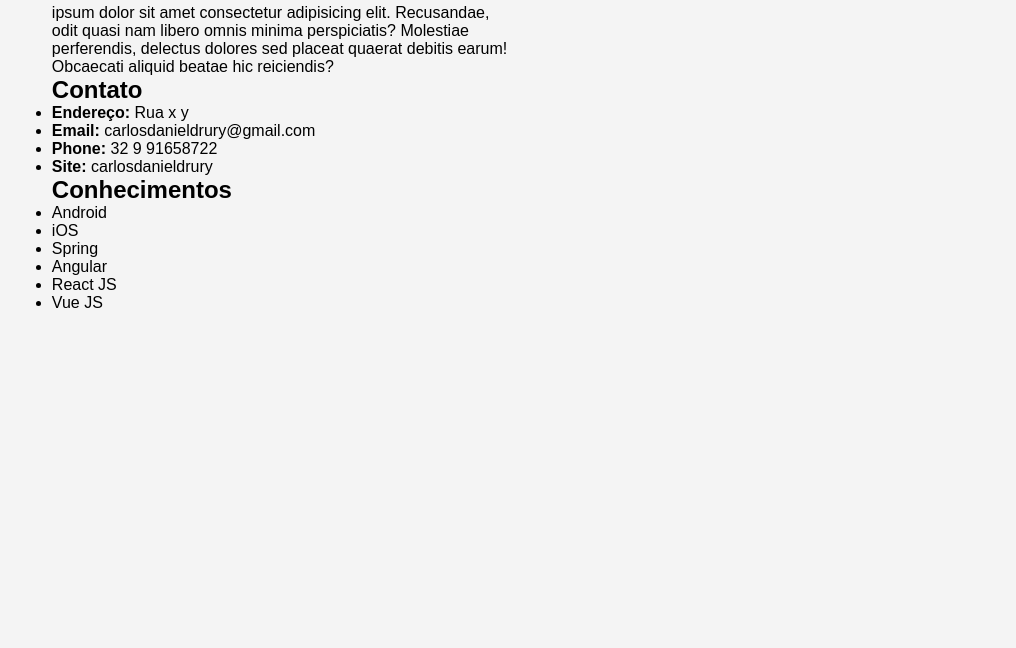
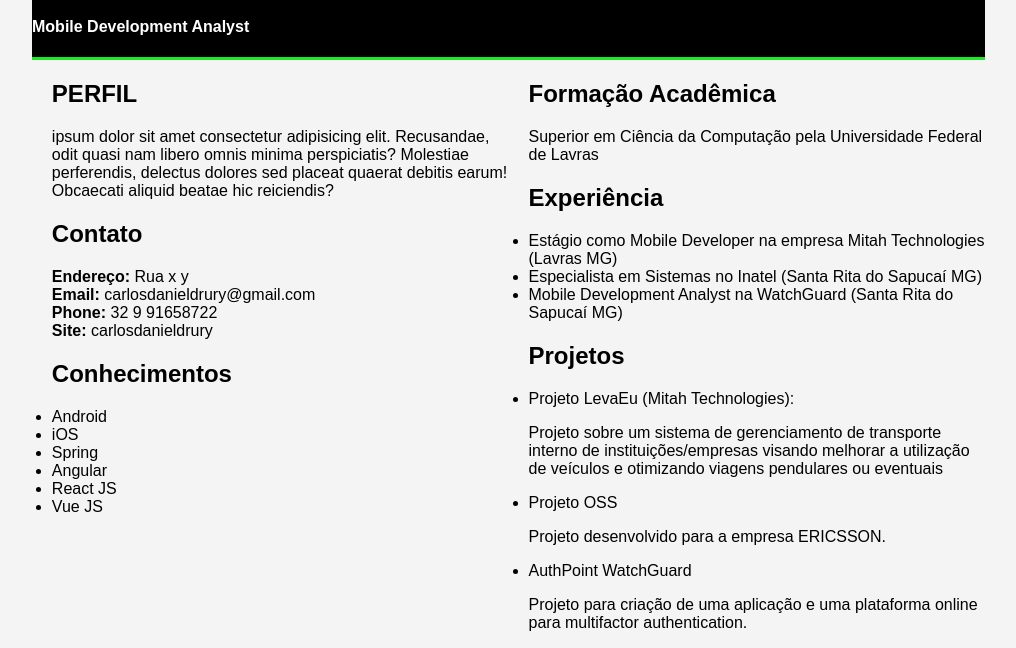
Before and after one commit to carlosdanieldrury/dm121, a plain HTML site: page atividade1/index.html in a window 1280 px wide. Shown: the part 173-821 px from the top of the page, without its empty margins (118-1134 px from the left). Before the commit the page ends 800 px from the top, so only its background shows below. Drawn offline with Linux system fonts and the light colour scheme.

Commit message:
Organized resume

```diff
--- a/atividade1/css/style.css
+++ b/atividade1/css/style.css
@@ -44,7 +44,8 @@ body{
 }
 
 ul,h1,h2,h3,h4,h5,h6,p,section{
-    margin:0;
+    margin:20;
+    padding-left: 40;
     padding:0;
 }
 
@@ -60,42 +61,35 @@ header{
     min-height:70px;
     border-bottom:#1de827 3px solid;
 }
-header h1{
+
+header h1, header h2{
     float: left;
     margin: 0;
-    padding: 0 20px 0 20px
+    padding: 0 40px 0 20px
 }
+
 header nav{
     float: right;
     margin-top: 10px;
 }
+
 header li{
     display: inline;
     padding: 0 20px 0 20px;
 }
+
 header a{
     color:#ffffff;
     text-transform: uppercase;
     font-size:16px;
 }
+
 header a:hover{
     color:#cccccc;
 }
 
-/*Section showcase*/
-#showcase{
-    min-height: 400px;
-    background: url('../img/showcase.jpg') no-repeat -315px -792px;
-    color: #ffffff;
-    text-align: center
-}
-#showcase h1, #showcase p{
-    position: relative;
-    top: 100px
-}
-#showcase h1{
-   font-size:55px;
-}
+
+
 
 /*Section newsletter*/
 #newsletter{
@@ -103,14 +97,17 @@ header a:hover{
     color: #ffffff;
     min-height:70px;
 }
+
 #newsletter input[type="email"]{
     padding:4px;
     height:38px;
     width:250px;
 }
+
 #newsletter h2,#newsletter form{
     padding-top: 15px
 }
+
 .button{
     height: 38px;
     background: #1de827;
@@ -185,3 +182,12 @@ footer{
             width: 100%;
     margin: 0px }
     }
+
+
+/* Media Queries*/
+@media all and (max-width: 400px) {
+    section, col, box, row{
+        width: 100%;
+    }
+
+}
--- a/atividade1/index.html
+++ b/atividade1/index.html
@@ -4,31 +4,29 @@
     <meta charset="UTF-8">
     <meta name="viewport" content="width=device-width, initial-scale=1.0">
     <link rel="stylesheet" href="css/style.css">
-    <title>Document</title>
+    <title>Carlos Daniel Drury Curriculo</title>
 </head>
 <body class="container">
-    <div class="row">
-        <div id="pessoal" class="col span6">
-            <div class="row">
+    <header class="row">
         <img src="img/profile.jpg" alt="Foto de perfil">
         <h3>Carlos Daniel Drury</h3>
         <h4>Mobile Development Analyst</h4>
-            </div>
+    </header>
     <div class="row">
+            <section id="pessoal" class="col span6 box">
                 <div class="row">
+                    <section class="row">
                         <h2>PERFIL</h2>
                         <p> ipsum dolor sit amet consectetur adipisicing elit. Recusandae, odit quasi nam libero omnis minima perspiciatis? Molestiae perferendis, delectus dolores sed placeat quaerat debitis earum! Obcaecati aliquid beatae hic reiciendis?</p>
-                </div>
-                <div class="row">
+                    </section>
+                    <section class="row">
                         <h2>Contato</h2>
-                    <ul>
-                        <li><b>Endereço:</b> Rua x y</li>
-                        <li><b>Email:</b> carlosdanieldrury@gmail.com</li>
-                        <li><b>Phone:</b> 32 9 91658722</li>
-                        <li><b>Site:</b> carlosdanieldrury</li>
-                    </ul>
-                </div>
-                <div class="row">
+                        <b>Endereço:</b> Rua x y <br>
+                        <b>Email:</b> carlosdanieldrury@gmail.com <br>
+                        <b>Phone:</b> 32 9 91658722 <br>
+                        <b>Site:</b> carlosdanieldrury
+                    </section>
+                    <section class="row">
                         <h2>Conhecimentos</h2>
                         <ul>
                             <li>Android</li>
@@ -38,14 +36,37 @@
                             <li>React JS</li>
                             <li>Vue JS</li>
                         </ul>
+                    </section>
                 </div>
-
-
-            </div>
-        </div>
-        <div id="profissional" class="col span6">
-
-        </div>
+            </section>
+            <section id="profissional" class="col span6 box">
+                <section class="row">
+                    <h2>Formação Acadêmica</h2>
+                    <p>Superior em Ciência da Computação pela Universidade Federal de Lavras</p>
+                </section>
+                <section class="row">
+                    <h2>Experiência</h2>
+                    <ul>
+                        <li>Estágio como Mobile Developer na empresa Mitah Technologies (Lavras MG)</li>
+                        <li>Especialista em Sistemas no Inatel (Santa Rita do Sapucaí MG)</li>
+                        <li>Mobile Development Analyst na WatchGuard (Santa Rita do Sapucaí MG)</li>
+                    </ul>
+                </section>
+                <section class="row">
+                    <h2>Projetos</h2>
+                    <ul>
+                        <li>Projeto LevaEu (Mitah Technologies):
+                            <p>Projeto sobre um sistema de gerenciamento de transporte interno de instituições/empresas visando melhorar a utilização de veículos e otimizando viagens pendulares ou eventuais</p>
+                        </li>
+                        <li>Projeto OSS
+                            <p>Projeto desenvolvido para a empresa ERICSSON.</p>
+                        </li>
+                        <li>AuthPoint WatchGuard
+                            <p>Projeto para criação de uma aplicação e uma plataforma online para multifactor authentication.</p>
+                        </li>
+                    </ul>
+                </section>
+            </section>
     </div>
 </body>
 </html>
```
Lines whose indentation alone changed are shown as unchanged.
